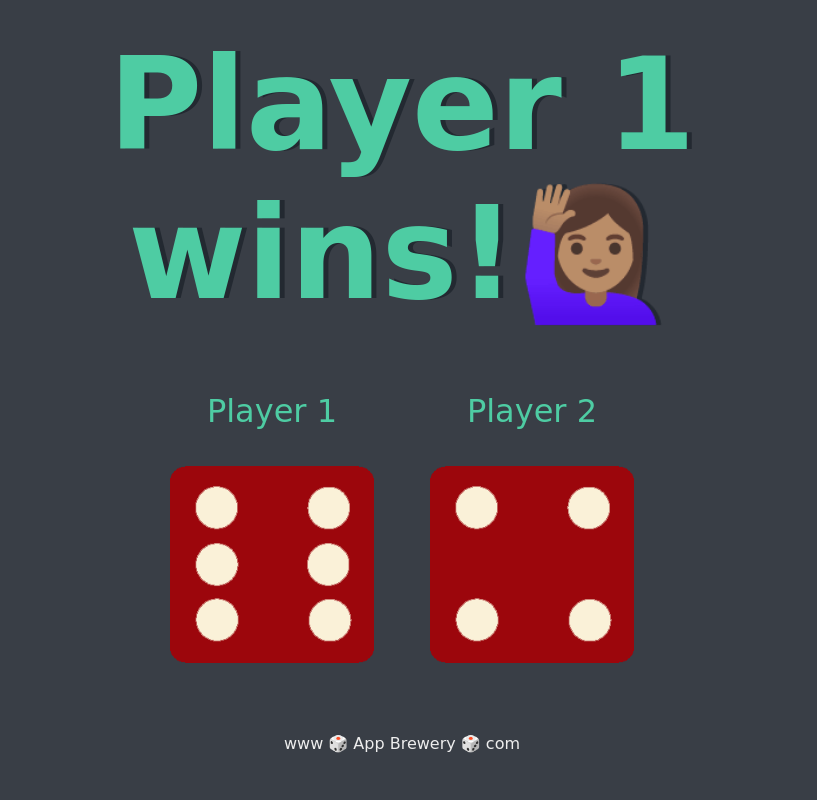
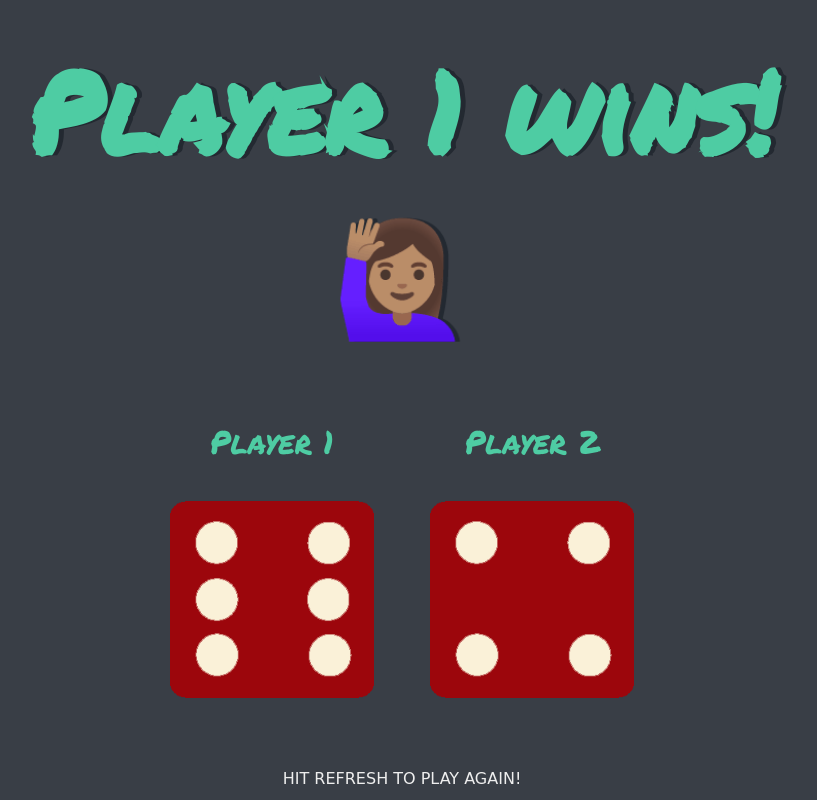
Before and after one commit to asasalcido14/diceRollGame, a plain HTML site: page index.html in a window 1280 px wide. Shown: the whole page, without its empty margins (238-1055 px from the left). Drawn offline with Linux system fonts and the light colour scheme.

Commit message:
added google font to footer and header

```diff
--- a/index.html
+++ b/index.html
@@ -3,6 +3,7 @@
   <head>
     <meta charset="utf-8">
     <link rel="stylesheet" href="styles.css">
+    <link href="https://fonts.googleapis.com/css2?family=Noto+Sans+JP:wght@100&family=Permanent+Marker&display=swap" rel="stylesheet">
     <title>diceRoll</title>
   </head>
   <body>
@@ -23,6 +24,6 @@
 <script src="index.js" charset="utf-8"></script>
   </body>
   <footer>
-    www 🎲 App Brewery 🎲 com
+  HIT REFRESH TO PLAY AGAIN!
   </footer>
 </html>
--- a/styles.css
+++ b/styles.css
@@ -16,16 +16,16 @@ body {
 
 h1 {
   margin: 30px;
-  font-family: 'Lobster', cursive;
+  font-family: 'Permanent Marker', cursive;
   text-shadow: 5px 0 #232931;
-  font-size: 8rem;
+  font-size: 7rem;
   color: #4ECCA3;
 }
 
 p {
   font-size: 2rem;
   color: #4ECCA3;
-  font-family: 'Indie Flower', cursive;
+  font-family: 'Permanent Marker', crusive;
 }
 
 img {
```
